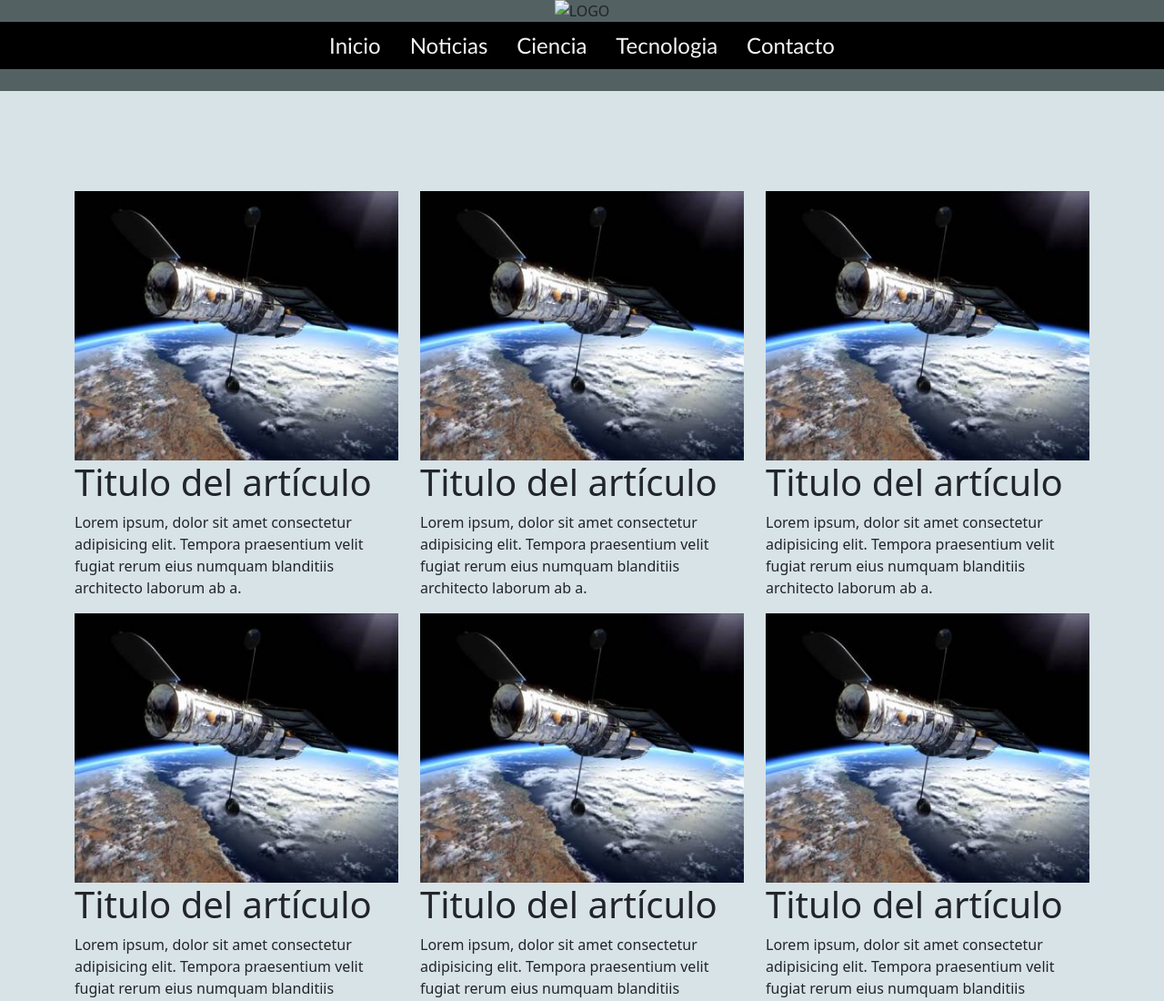
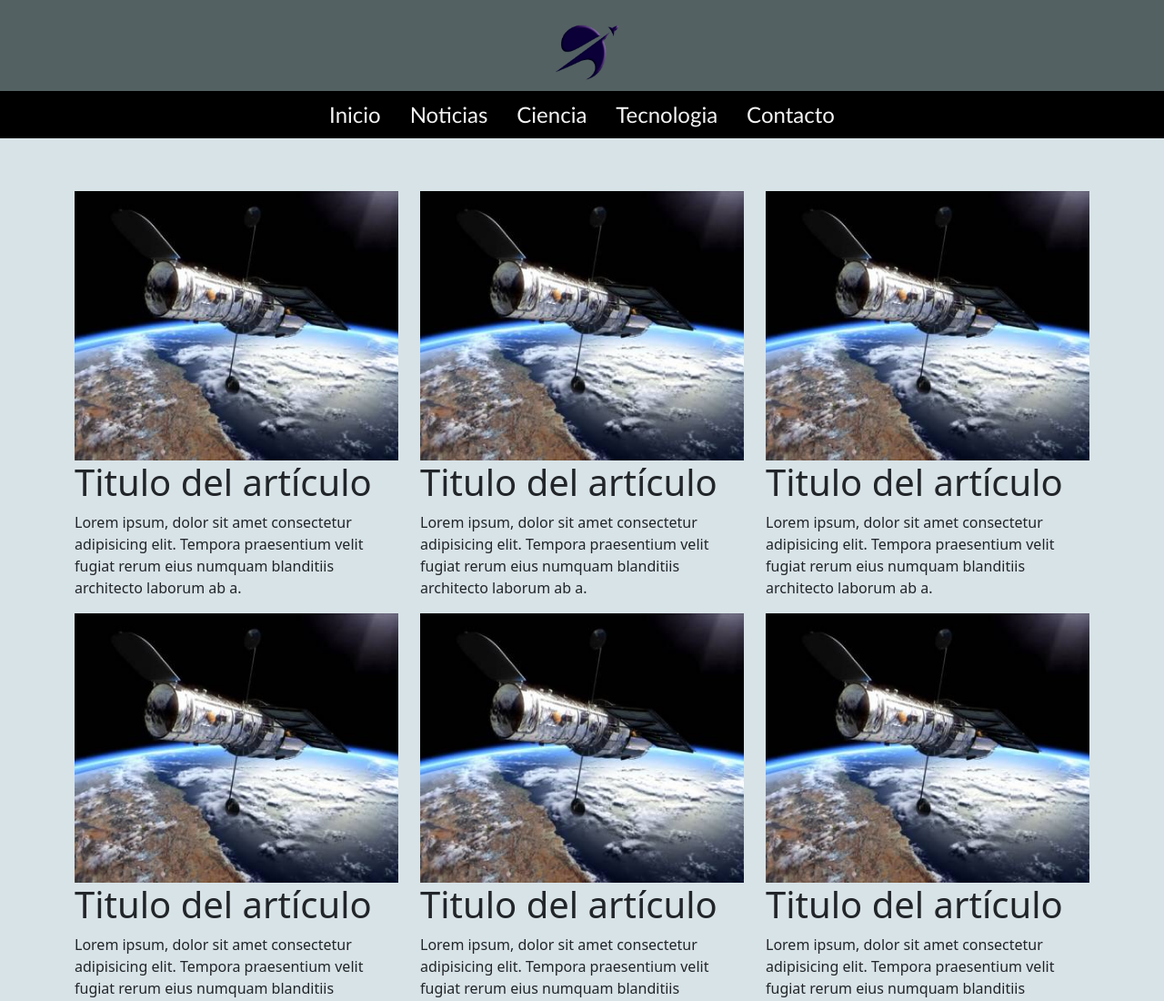
Before and after one commit to Vanderverse/SitioBenavides, a plain HTML site: page vistas/ciencia.html in a window 1280 px wide. Shown: the top 1100 px of the page at 91% size. Drawn offline with nearby package versions, Linux system fonts and the light colour scheme; the site is published under a folder, as on GitHub Pages, so addresses that start at the root find nothing.

Commit message:
arreglado link de logo

```diff
--- a/vistas/ciencia.html
+++ b/vistas/ciencia.html
@@ -16,7 +16,7 @@
     <header class="gridContainerHeader">
 		<!--logo-->
 		<picture class="gridContainerImg">
-			<img src="/img/logo1.png" alt="LOGO">
+			<img src="../img/logo1.png" alt="LOGO">
 		</picture>
 		<!--fin logo-->
 		<!--menu-->
```
Also changed, not shown: vistas/contact.html (+1 -1 lines), vistas/noticias.html (+1 -1 lines), vistas/tecno.html (+1 -1 lines).
